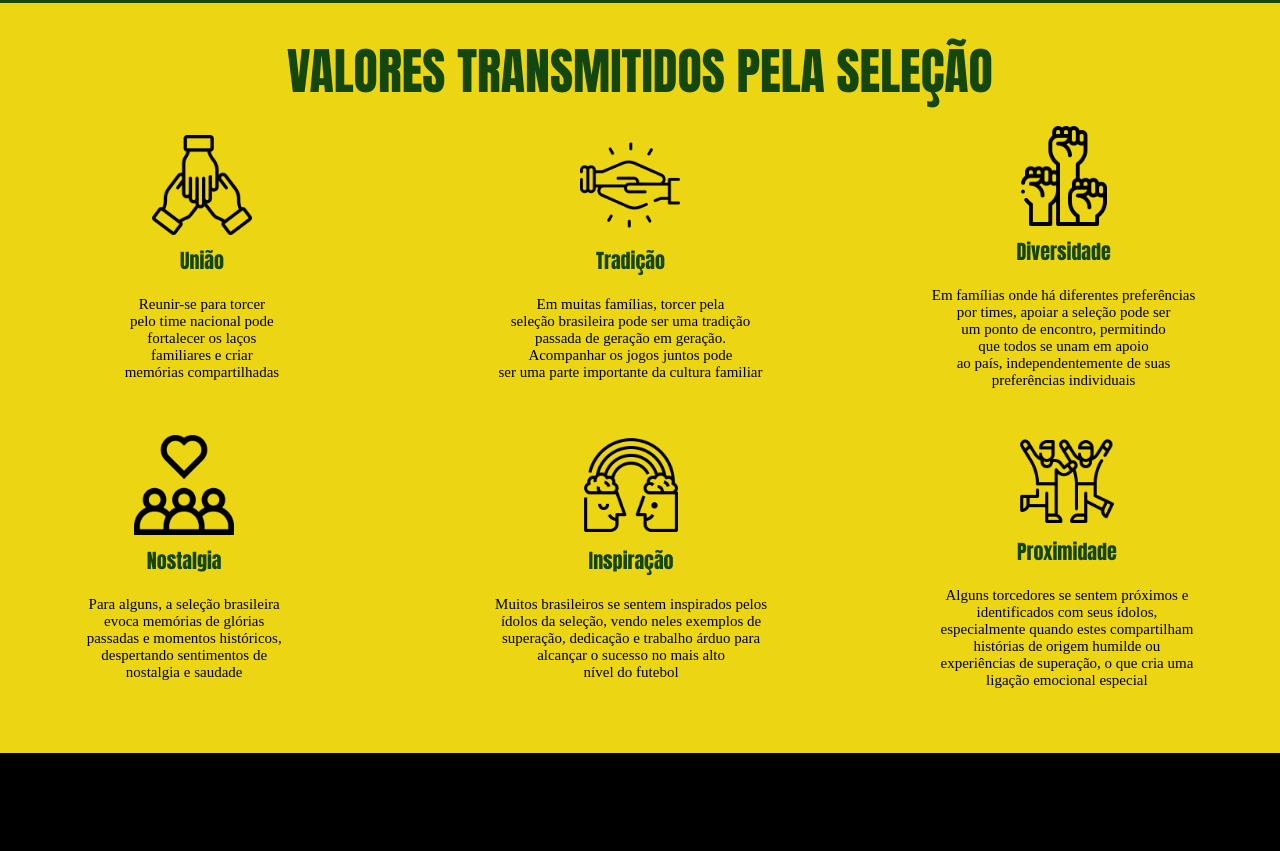
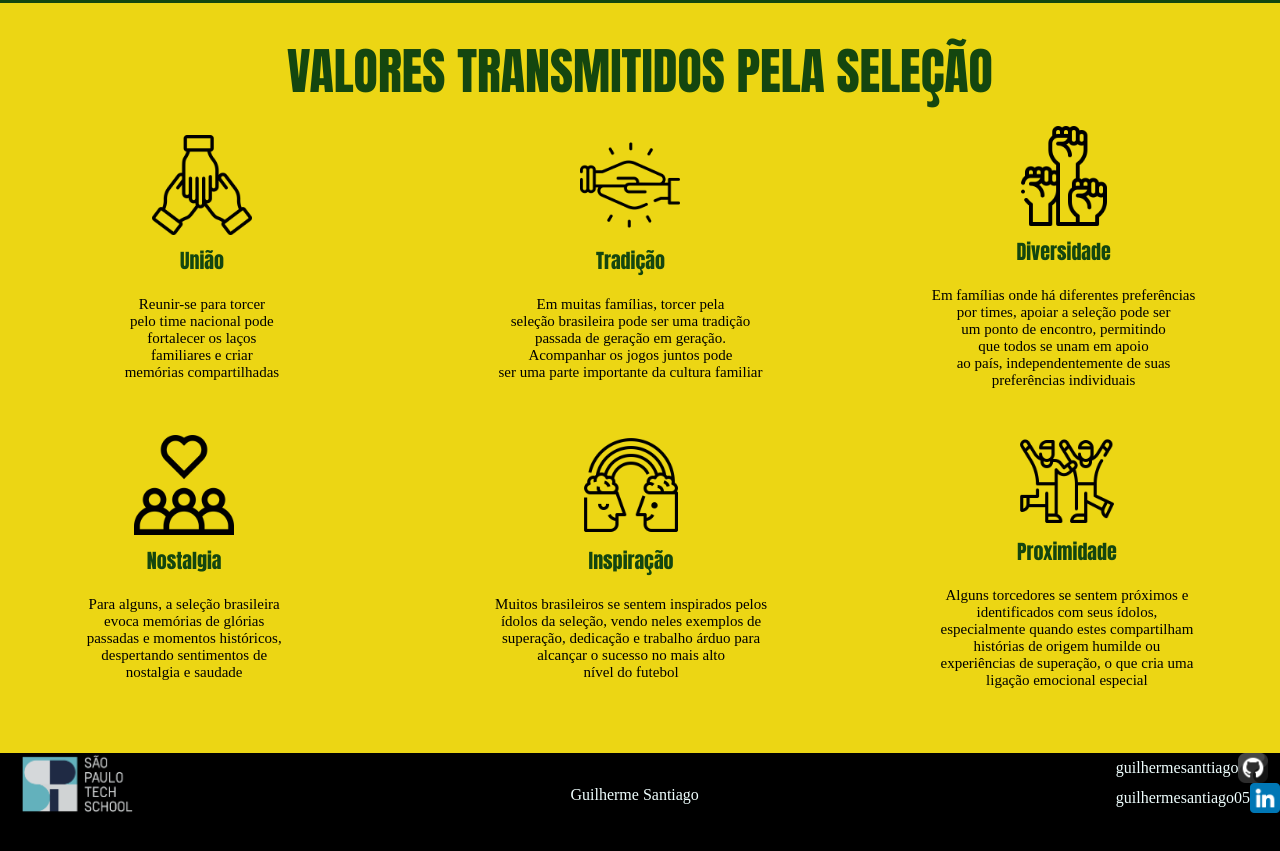
Before and after one commit to guilhermesanttiago/Projeto_Individual-SPTech, a website: page site/public/index.html in a window 1280 px wide. Shown: the part 1524-2375 px from the top of the page. Drawn offline with Linux system fonts and the light colour scheme; a web font is replaced by a local one.

Commit message:
Adicionei os textos e imagens do footer

```diff
--- a/site/public/index.html
+++ b/site/public/index.html
@@ -244,8 +244,21 @@
         </div>
         <!--Flutter-->
         <footer class="fluter">
-            <div class="div_texto1">
-                <div><img src="" alt=""></div>
+            <div class="div_texto1" style="display: flex; justify-content: space-between;">
+                <div><img src="assets/imagens/sptech_logo_negativa_1.png" alt="" style="height: 80px;"></div>
+                <div style="display: flex; align-items: center;">
+                    <p style="color: azure;">Guilherme Santiago</p>
+                </div>
+                <div>
+                    <div style="display: flex; align-items: center;">
+                        <p style="color: azure;">guilhermesanttiago</p>
+                        <img src="assets/imagens/github.png" alt="" style="height: 30px;">
+                    </div>
+                    <div style="display: flex; align-items: center;">
+                        <p style="color: azure;">guilhermesantiago05</p>
+                        <img src="assets/imagens/linkedin.png" alt="" style="height: 30px;">
+                    </div>
+                </div>
 
 
             </div>
```
